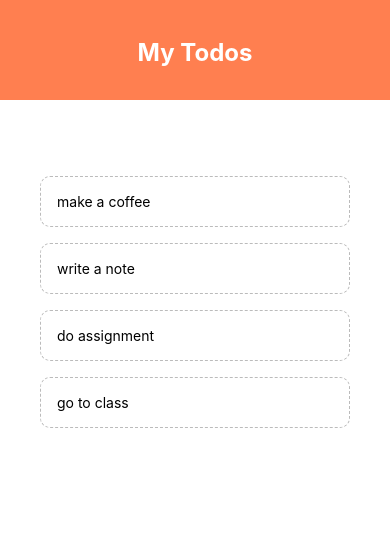
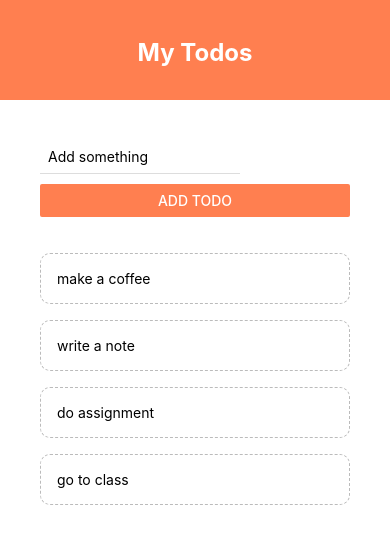
Before and after one commit to Anonymous961/ReactNativeTut, a React Native app: screen / in a window 390 px wide. Shown: the top 544 px of the page. Built offline with nearby package versions, Linux system fonts and the light colour scheme.

Commit message:
add todo added

```diff
--- a/App.js
+++ b/App.js
@@ -3,6 +3,7 @@ import { useState } from 'react';
 import { StyleSheet, Text, View, Button, TextInput, ScrollView,FlatList, TouchableOpacity } from 'react-native';
 import Header from './components/header';
 import Todos from './components/todo';
+import AddTodo from './components/addTodo';
 
 export default function App() {
   const [todos,setTodos]=useState([
@@ -16,11 +17,16 @@ export default function App() {
       return todos.filter(todo=>todo.key!=key)
     })
   }
+  const submitHandler=(text)=>{
+    setTodos((prevTodo)=>{
+      return [{text:text,key:Math.random().toString()},...prevTodo];
+    })
+  }
   return (
     <View style={styles.container}>
       <Header/>
       <View style={styles.content}>
-        {/* {to form} */}
+        <AddTodo submitHandler={submitHandler}/>
         <View style={styles.list}>
           <FlatList
             data={todos}
--- /dev/null
+++ b/components/addTodo.tsx
@@ -0,0 +1,36 @@
+import { useState } from 'react';
+import { StyleSheet, Text, View, Button, TextInput } from 'react-native';
+const AddTodo = ({submitHandler}:any) => {
+    const [text,setText]=useState('');
+    const changeHandler=(val:any)=>{
+        setText(val);
+    }
+    return (
+        <View>
+            <TextInput
+                style={styles.input}
+                onChangeText={changeHandler}
+                placeholder='Add something'
+                value={text}
+            />
+            <Button
+                title='Add Todo'
+                color='coral'
+                onPress={()=>submitHandler(text)}
+            />
+        </View>
+     );
+}
+
+export default AddTodo;
+
+const styles=StyleSheet.create({
+    input:{
+        width: 200,
+        marginBottom:10,
+        paddingHorizontal:8,
+        paddingVertical:8,
+        borderBottomWidth:1,
+        borderBottomColor: '#ddd'
+    }
+})
```
